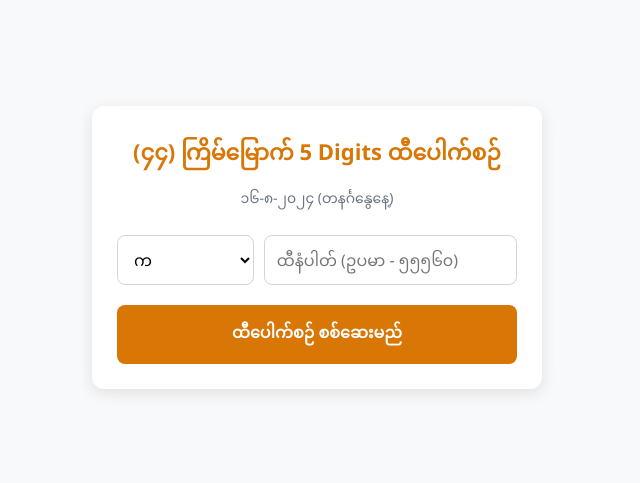
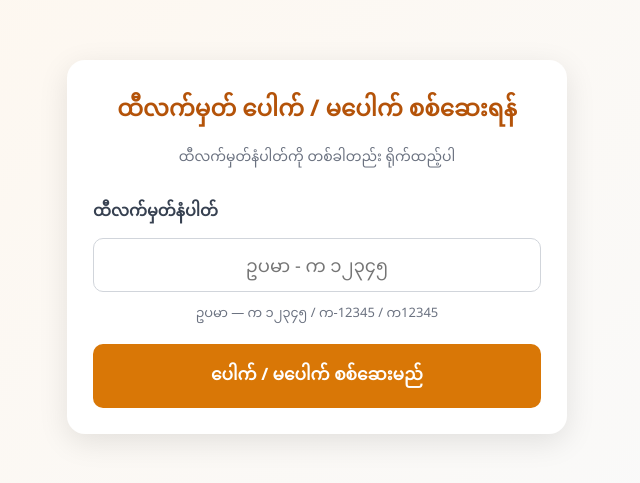
Before and after one commit to srlynn-sys/Htee, a plain HTML site: page index.html in a window 1280 px wide. Shown: the part 153-636 px from the top of the page, without its empty margins (323-963 px from the left). Drawn offline with Linux system fonts and the light colour scheme.

Commit message:
Add lottery ticket input and prize matching system

```diff
--- a/index.html
+++ b/index.html
@@ -3,219 +3,161 @@
 <head>
     <meta charset="UTF-8">
     <meta name="viewport" content="width=device-width, initial-scale=1.0">
-    <title>ထီပေါက်စဉ် စစ်ဆေးရန်</title>
+    <title>ထီလက်မှတ် ပေါက်/မပေါက် စစ်ဆေးရန်</title>
     <style>
-        * {
-            box-sizing: border-box;
-            font-family: 'Pyidaungsu', 'Segoe UI', Tahoma, Geneva, Verdana, sans-serif;
-        }
+        * { box-sizing: border-box; font-family: 'Pyidaungsu','Segoe UI',Tahoma,sans-serif; }
         body {
-            background-color: #f8f9fa;
-            display: flex;
-            justify-content: center;
-            align-items: center;
-            min-height: 100vh;
-            margin: 0;
-            padding: 20px;
+            background: linear-gradient(135deg,#fff7ed,#f8fafc);
+            display:flex; justify-content:center; align-items:center;
+            min-height:100vh; margin:0; padding:20px;
         }
         .card {
-            background-color: #ffffff;
-            border-radius: 12px;
-            box-shadow: 0 4px 15px rgba(0,0,0,0.1);
-            width: 100%;
-            max-width: 450px;
-            padding: 25px;
-            text-align: center;
+            background:#fff; width:100%; max-width:500px; padding:26px;
+            border-radius:18px; box-shadow:0 8px 30px rgba(0,0,0,.10);
         }
-        h2 {
-            color: #d97706;
-            margin-top: 0;
-            margin-bottom: 5px;
-            font-size: 22px;
+        h2 { margin:0 0 6px; text-align:center; color:#b45309; font-size:23px; }
+        .subtitle { text-align:center; color:#6b7280; font-size:14px; margin-bottom:22px; }
+        label { display:block; font-weight:700; color:#374151; margin-bottom:8px; }
+        input {
+            width:100%; padding:14px 15px; border:1.5px solid #d1d5db;
+            border-radius:10px; font-size:18px; outline:none; text-align:center;
         }
-        .subtitle {
-            color: #6b7280;
-            font-size: 14px;
-            margin-bottom: 20px;
+        input:focus { border-color:#f59e0b; box-shadow:0 0 0 3px rgba(245,158,11,.15); }
+        .hint { color:#6b7280; font-size:13px; margin:8px 0 16px; text-align:center; }
+        button {
+            width:100%; background:#d97706; color:white; border:0; padding:13px;
+            border-radius:10px; font-size:17px; font-weight:700; cursor:pointer;
         }
-        .input-group {
-            display: flex;
-            gap: 10px;
-            margin-bottom: 20px;
-        }
-        select, input[type="text"] {
-            padding: 12px;
-            border: 1px solid #d1d5db;
-            border-radius: 8px;
-            font-size: 16px;
-            outline: none;
-        }
-        select {
-            width: 35%;
-            background-color: #fff;
-        }
-        input[type="text"] {
-            width: 65%;
-        }
-        button {
-            width: 100%;
-            background-color: #d97706;
-            color: white;
-            border: none;
-            padding: 12px;
-            border-radius: 8px;
-            font-size: 16px;
-            font-weight: bold;
-            cursor: pointer;
-            transition: background 0.2s;
-        }
-        button:hover {
-            background-color: #b45309;
-        }
-        .result {
-            margin-top: 20px;
-            padding: 15px;
-            border-radius: 8px;
-            display: none;
-            font-weight: bold;
-        }
-        .win {
-            background-color: #dcfce7;
-            color: #15803d;
-            border: 1px solid #86efac;
-        }
-        .lose {
-            background-color: #fee2e2;
-            color: #b91c1c;
-            border: 1px solid #fca5a5;
-        }
+        button:hover { background:#b45309; }
+        .result { margin-top:18px; padding:16px; border-radius:12px; display:none; line-height:1.7; }
+        .win { background:#ecfdf5; color:#166534; border:1px solid #86efac; }
+        .lose { background:#fef2f2; color:#991b1b; border:1px solid #fca5a5; }
+        .small { font-size:13px; font-weight:400; margin-top:5px; }
+        .prize { font-size:20px; }
     </style>
 </head>
 <body>
+<div class="card">
+    <h2>ထီလက်မှတ် ပေါက် / မပေါက် စစ်ဆေးရန်</h2>
+    <div class="subtitle">ထီလက်မှတ်နံပါတ်ကို တစ်ခါတည်း ရိုက်ထည့်ပါ</div>
 
-<div class="card">
-    <h2>(၄၄) ကြိမ်မြောက် 5 Digits ထီပေါက်စဉ်</h2>
-    <div class="subtitle">၁၆-၈-၂၀၂၄ (တနင်္ဂနွေနေ့)</div>
+    <label for="ticket">ထီလက်မှတ်နံပါတ်</label>
+    <input id="ticket" type="text" inputmode="text" maxlength="20"
+           placeholder="ဥပမာ - က ၁၂၃၄၅"
+           onkeydown="if(event.key==='Enter') checkLottery()">
+    <div class="hint">ဥပမာ — က ၁၂၃၄၅ / က-12345 / က12345</div>
 
-    <div class="input-group">
-        <select id="prefix">
-            <option value="က">က</option>
-            <option value="ခ">ခ</option>
-            <option value="ဂ">ဂ</option>
-            <option value="ဃ">ဃ</option>
-            <option value="င">င</option>
-            <option value="စ">စ</option>
-            <option value="ဆ">ဆ</option>
-            <option value="ဇ">ဇ</option>
-            <option value="ဈ">ဈ</option>
-            <option value="ည">ည</option>
-            <option value="ဋ">ဋ</option>
-            <option value="ဌ">ဌ</option>
-            <option value="ဍ">ဍ</option>
-            <option value="ဎ">ဎ</option>
-            <option value="ဏ">ဏ</option>
-            <option value="တ">တ</option>
-            <option value="ထ">ထ</option>
-            <option value="ဒ">ဒ</option>
-            <option value="ဓ">ဓ</option>
-            <option value="န">န</option>
-            <option value="ပ">ပ</option>
-            <option value="ဖ">ဖ</option>
-            <option value="ဗ">ဗ</option>
-            <option value="ဘ">ဘ</option>
-            <option value="မ">မ</option>
-            <option value="ယ">ယ</option>
-            <option value="ရ">ရ</option>
-            <option value="လ">လ</option>
-            <option value="ဝ">ဝ</option>
-            <option value="သ">သ</option>
-            <option value="ဟ">ဟ</option>
-            <option value="ဠ">ဠ</option>
-            <option value="အ">အ</option>
-        </select>
-        <input type="text" id="ticketNumber" placeholder="ထီနံပါတ် (ဥပမာ - ၅၅၅၆၀)" maxlength="5">
-    </div>
-
-    <button onclick="checkLottery()">ထီပေါက်စဉ် စစ်ဆေးမည်</button>
-
+    <button onclick="checkLottery()">ပေါက် / မပေါက် စစ်ဆေးမည်</button>
     <div id="resultBox" class="result"></div>
 </div>
 
 <script>
-    // မြန်မာဂဏန်းမှ အင်္ဂလိပ်ဂဏန်းသို့ ပြောင်းလဲရန်
-    function convertBurmeseToEnglishNums(str) {
-        const burmeseDigits = ['၀', '၁', '၂', '၃', '၄', '၅', '၆', '၇', '၈', '၉'];
-        return str.replace(/[၀-၉]/g, function(w) {
-            return burmeseDigits.indexOf(w);
-        });
+    // မြန်မာဂဏန်း ↔ အင်္ဂလိပ်ဂဏန်း ပြောင်းခြင်း
+    function normalizeDigits(str) {
+        const map = {'၀':'0','၁':'1','၂':'2','၃':'3','၄':'4','၅':'5','၆':'6','၇':'7','၈':'8','၉':'9'};
+        return String(str).replace(/[၀-၉]/g, ch => map[ch]);
     }
 
-    // ပုံပါ ထီပေါက်စဉ် ဒေတာများ (အက္ခရာ + နံပါတ်)
+    // ထီလက်မှတ်ကို "အက္ခရာ + ဂဏန်း" ပုံစံသို့ ပြောင်းခြင်း
+    function parseTicket(raw) {
+        const text = normalizeDigits(raw)
+            .replace(/[\s\-–—_]+/g, '')
+            .trim();
+
+        const match = text.match(/^([က-အဧဩဪ]+)(\d{1,5})$/);
+        if (!match) return null;
+
+        return {
+            prefix: match[1],
+            number: match[2].padStart(5, '0')
+        };
+    }
+
+    /*
+      ပုံထဲက ထီပေါက်စဉ်စာရင်း
+
+      matchLength
+      5 = အက္ခရာ + ဂဏန်း ၅ လုံး အတိအကျတူရမည်
+      3 = အက္ခရာ + ရှေ့ဂဏန်း ၃ လုံးတူရမည်
+      2 = အက္ခရာ + ရှေ့ဂဏန်း ၂ လုံးတူရမည်
+      1 = အက္ခရာ + ရှေ့ဂဏန်း ၁ လုံးတူရမည်
+    */
     const winningData = [
-        // ဆုတစ်ဆုချင်း
-        { prize: "ကျပ်သိန်း(၅၀၀) ဆု", prefix: "ည", number: "၅၅၅၆၀" },
-        { prize: "ကျပ်သိန်း(၂၀၀) ဆု", prefix: "ပ", number: "၄၄၃၃၆" },
-        { prize: "ကျပ်သိန်း(၂၀၀) ဆု", prefix: "ဈ", number: "၈၁၂၂၉" },
-        { prize: "ကျပ်သိန်း(၁၀၀) ဆု", prefix: "ယ", number: "၉၃၈၈၃" },
-        { prize: "ကျပ်သိန်း(၁၀၀) ဆု", prefix: "ရ", number: "၆၆၇၆၃" },
-        { prize: "ကျပ်သိန်း(၅၀) ဆု", prefix: "ဇ", number: "၁၂၈၈၄" },
-        { prize: "ကျပ်သိန်း(၅၀) ဆု", prefix: "ဒ", number: "၁၅၃၃၈" },
-        { prize: "ကျပ်သိန်း(၅၀) ဆု", prefix: "ဆ", number: "၁၈၂၄၁" },
-        { prize: "ကျပ်သိန်း(၅၀) ဆု", prefix: "ဂ", number: "၂၄၈၄၉" },
-        { prize: "ကျပ်သိန်း(၅၀) ဆု", prefix: "ဒ", number: "၃၄၄၇၃" },
-        { prize: "ကျပ်သိန်း(၅၀) ဆု", prefix: "လ", number: "၈၅၃၂၈" },
-        { prize: "ကျပ်သိန်း(၂၀) ဆု", prefix: "ဘ", number: "၂၀၁၁၃" },
-        { prize: "ကျပ်သိန်း(၂၀) ဆု", prefix: "ဘ", number: "၂၅၁၅၆" },
-        { prize: "ကျပ်သိန်း(၂၀) ဆု", prefix: "ယ", number: "၃၆၉၄၅" },
-        { prize: "ကျပ်သိန်း(၁၀) ဆု", prefix: "ရ", number: "၂၄၄၆၇" },
-        { prize: "ကျပ်သိန်း(၁၀) ဆု", prefix: "ခ", number: "၂၉၀၅၃" },
+        { prize: "ကျပ်သိန်း (၅၀၀) ဆု", prefix:"ည", number:"၅၅၅၆၀", matchLength:5 },
+        { prize: "ကျပ်သိန်း (၂၀၀) ဆု", prefix:"ပ", number:"၄၄၃၃၆", matchLength:5 },
+        { prize: "ကျပ်သိန်း (၂၀၀) ဆု", prefix:"ဈ", number:"၈၁၂၂၉", matchLength:5 },
+        { prize: "ကျပ်သိန်း (၁၀၀) ဆု", prefix:"ယ", number:"၉၃၈၈၃", matchLength:5 },
+        { prize: "ကျပ်သိန်း (၁၀၀) ဆု", prefix:"ရ", number:"၆၆၇၆၃", matchLength:5 },
 
-        // ဝေဝေဆာဆာဆုများ
-        { prize: "ကျပ်(၂)သိန်း ဆု", prefix: "ပ", number: "၃၂၇၀၃" },
-        { prize: "ကျပ်(၂)သိန်း ဆု", prefix: "ဈ", number: "၅၁၁၀၈" },
-        { prize: "ကျပ်(၁)သိန်း ဆု", prefix: "ပ", number: "၅၀၇" }, // ရှေ့ဂဏန်းများအတိုင်း
-        { prize: "ကျပ်(၁)သိန်း ဆု", prefix: "ဆ", number: "၆၄၉" },
-        { prize: "ကျပ်(၅)သောင်း ဆု", prefix: "ဗ", number: "၁၇" },
-        { prize: "ကျပ်(၅)သောင်း ဆု", prefix: "ထ", number: "၂၈" },
-        { prize: "ကျပ်(၁)သောင်း ဆု", prefix: "ဇ", number: "၁" },
-        { prize: "ကျပ်(၁)သောင်း ဆု", prefix: "က", number: "၂" },
-        { prize: "ကျပ်(၁)သောင်း ဆု", prefix: "အ", number: "၄" }
+        { prize: "ကျပ်သိန်း (၅၀) ဆု", prefix:"ဇ", number:"၁၂၈၈၄", matchLength:5 },
+        { prize: "ကျပ်သိန်း (၅၀) ဆု", prefix:"ဒ", number:"၁၅၃၃၈", matchLength:5 },
+        { prize: "ကျပ်သိန်း (၅၀) ဆု", prefix:"ဆ", number:"၁၈၂၄၁", matchLength:5 },
+        { prize: "ကျပ်သိန်း (၅၀) ဆု", prefix:"ဂ", number:"၂၄၈၄၉", matchLength:5 },
+        { prize: "ကျပ်သိန်း (၅၀) ဆု", prefix:"ဒ", number:"၃၄၄၇၃", matchLength:5 },
+        { prize: "ကျပ်သိန်း (၅၀) ဆု", prefix:"လ", number:"၈၅၃၂၈", matchLength:5 },
+
+        { prize: "ကျပ်သိန်း (၂၀) ဆု", prefix:"ဘ", number:"၂၀၁၁၃", matchLength:5 },
+        { prize: "ကျပ်သိန်း (၂၀) ဆု", prefix:"ဘ", number:"၂၅၁၅၆", matchLength:5 },
+        { prize: "ကျပ်သိန်း (၂၀) ဆု", prefix:"ယ", number:"၃၆၉၄၅", matchLength:5 },
+
+        { prize: "ကျပ်သိန်း (၁၀) ဆု", prefix:"ရ", number:"၂၄၄၆၇", matchLength:5 },
+        { prize: "ကျပ်သိန်း (၁၀) ဆု", prefix:"ခ", number:"၂၉၀၅၃", matchLength:5 },
+
+        // ဝေဝေဆာဆာဆု
+        { prize: "ကျပ် (၂) သိန်း ဆု", prefix:"ပ", number:"၃၂၇၀၃", matchLength:5 },
+        { prize: "ကျပ် (၂) သိန်း ဆု", prefix:"ဈ", number:"၅၁၁၀၈", matchLength:5 },
+
+        { prize: "ကျပ် (၁) သိန်း ဆု", prefix:"ပ", number:"၅၀၇", matchLength:3 },
+        { prize: "ကျပ် (၁) သိန်း ဆု", prefix:"ဆ", number:"၆၄၉", matchLength:3 },
+
+        { prize: "ကျပ် (၅) သောင်း ဆု", prefix:"ဗ", number:"၁၇", matchLength:2 },
+        { prize: "ကျပ် (၅) သောင်း ဆု", prefix:"ထ", number:"၂၈", matchLength:2 },
+
+        { prize: "ကျပ် (၁) သောင်း ဆု", prefix:"ဇ", number:"၁", matchLength:1 },
+        { prize: "ကျပ် (၁) သောင်း ဆု", prefix:"က", number:"၂", matchLength:1 },
+        { prize: "ကျပ် (၁) သောင်း ဆု", prefix:"အ", number:"၄", matchLength:1 }
     ];
 
+    const priority = {5: 4, 3: 3, 2: 2, 1: 1};
+
     function checkLottery() {
-        const prefix = document.getElementById("prefix").value;
-        let number = document.getElementById("ticketNumber").value.trim();
+        const raw = document.getElementById("ticket").value;
         const resultBox = document.getElementById("resultBox");
+        const ticket = parseTicket(raw);
 
-        if (!number) {
-            alert("ကျေးဇူးပြု၍ ထီနံပါတ် ရိုက်ထည့်ပါ။");
+        if (!ticket || ticket.number.length !== 5) {
+            resultBox.style.display = "block";
+            resultBox.className = "result lose";
+            resultBox.innerHTML = "ထီလက်မှတ်ပုံစံ မှားနေပါတယ်။<div class='small'>ဥပမာ — <strong>က ၁၂၃၄၅</strong> လို့ ရိုက်ထည့်ပါ။</div>";
             return;
         }
 
-        // ဂဏန်းများကို ပုံစံတူအောင် ညှိခြင်း
-        const searchKey = prefix + "-" + number;
-        let isWon = false;
-        let wonPrize = "";
+        const candidates = winningData.filter(item => {
+            if (item.prefix !== ticket.prefix) return false;
 
-        // ပေါက်မဲ စစ်ဆေးခြင်း
-        for (let item of winningData) {
-            if (item.prefix === prefix && item.number === number) {
-                isWon = true;
-                wonPrize = item.prize;
-                break;
-            }
-        }
+            const winNumber = normalizeDigits(item.number);
+            return ticket.number.slice(0, item.matchLength) ===
+                   winNumber.padStart(item.matchLength, '0').slice(0, item.matchLength);
+        }).sort((a,b) => priority[b.matchLength] - priority[a.matchLength]);
 
         resultBox.style.display = "block";
-        if (isWon) {
+
+        if (candidates.length) {
+            const win = candidates[0];
+            const matchedPart = ticket.prefix + " " + ticket.number.slice(0, win.matchLength);
             resultBox.className = "result win";
-            resultBox.innerHTML = `ဂုဏ်ယူပါတယ်။ <br> ထီလက်မှတ် <strong>${prefix}-${number}</strong> သည် <strong>${wonPrize}</strong> ပေါက်ပါသည်။`;
+            resultBox.innerHTML =
+                "🎉 <strong>ဂုဏ်ယူပါတယ်!</strong><br>" +
+                "ထီလက်မှတ် <strong>" + ticket.prefix + " " + ticket.number + "</strong> သည်<br>" +
+                "<span class='prize'><strong>" + win.prize + "</strong></span> ပေါက်ပါသည်။" +
+                "<div class='small'>ကိုက်ညီသည့်အပိုင်း — <strong>" + matchedPart + "</strong></div>";
         } else {
             resultBox.className = "result lose";
-            resultBox.innerHTML = `စိတ်မကောင်းပါ။ <br> ထီလက်မှတ် <strong>${prefix}-${number}</strong> သည် ဆုမဲပေါက်ခြင်း မရှိပါ။`;
+            resultBox.innerHTML =
+                "😔 ထီလက်မှတ် <strong>" + ticket.prefix + " " + ticket.number +
+                "</strong> သည် ဆုမပေါက်ပါ။";
         }
     }
 </script>
-
 </body>
 </html>
```
